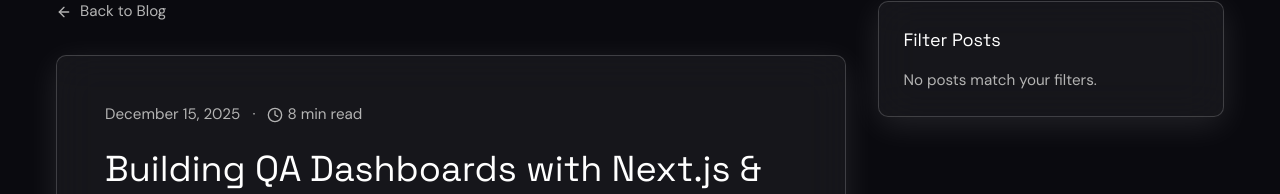
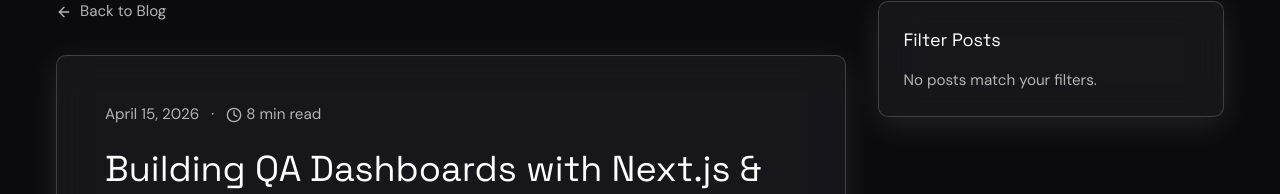
Before and after one commit to miranda-gv/my-portfolio, a Next.js app: page /blog/building-ci-artfact-dashboards-with-nextjs in a window 1280 px wide. Shown: the part 207-401 px from the top of the page. Built offline with nearby package versions, Linux system fonts and the light colour scheme.

Commit message:
fix: update last updated dates in Privacy Policy and Terms & Conditions pages; adjust blog post dates for accuracy

```diff
--- a/src/app/privacy/page.tsx
+++ b/src/app/privacy/page.tsx
@@ -34,7 +34,7 @@ export default function PrivacyPage() {
           <h2 className="font-heading text-xl text-foreground mb-3">6. Contact Information</h2>
           <p>If you have any questions regarding this Privacy Policy, please contact us through the contact form on this website.</p>
         </div>
-        <p className="text-xs text-muted-foreground/60 pt-4 border-t border-white/10">Last updated: January 1, 2026</p>
+        <p className="text-xs text-muted-foreground/60 pt-4 border-t border-white/10">Last updated: May 1, 2026</p>
       </div>
     </Section>
   );
--- a/src/app/terms/page.tsx
+++ b/src/app/terms/page.tsx
@@ -30,7 +30,7 @@ export default function TermsPage() {
           <h2 className="font-heading text-xl text-foreground mb-3">5. Contact Information</h2>
           <p>For any questions regarding these Terms & Conditions, please contact us through the contact form on this website.</p>
         </div>
-        <p className="text-xs text-muted-foreground/60 pt-4 border-t border-white/10">Last updated: January 1, 2026</p>
+        <p className="text-xs text-muted-foreground/60 pt-4 border-t border-white/10">Last updated: May 1, 2026</p>
       </div>
     </Section>
   );
--- a/src/data/blog.ts
+++ b/src/data/blog.ts
@@ -15,7 +15,7 @@ export const blogData: BlogData = {
     {
       id: "building-ci-artfact-dashboards-with-nextjs",
       title: "Building QA Dashboards with Next.js & Playwright",
-      date: "2025-12-15",
+      date: "2026-04-15",
       excerpt:
         "How I built DashWright to transform Playwright test artifacts into interactive stakeholder dashboards.",
       tags: ["Next.js", "Playwright", "QA", "Dashboards"],
@@ -33,7 +33,7 @@ export const blogData: BlogData = {
     {
       id: "shift-left-testing-cicd",
       title: "Shift-Left Testing: Integrating QA into CI/CD Pipelines",
-      date: "2025-11-20",
+      date: "2026-05-05",
       excerpt:
         "Practical strategies for implementing shift-left testing with GitHub Actions and Playwright.",
       tags: ["CI/CD", "Playwright", "GitHub Actions", "QA Strategy"],
@@ -44,7 +44,7 @@ export const blogData: BlogData = {
     {
       id: "glassmorphism-design-nextjs",
       title: "Implementing Glassmorphism Design in Next.js",
-      date: "2025-10-10",
+      date: "2026-05-20",
       excerpt:
         "A deep dive into creating modern glassmorphism effects with Tailwind CSS and Framer Motion.",
       tags: ["Design", "Next.js", "Tailwind CSS", "Framer Motion"],
```
